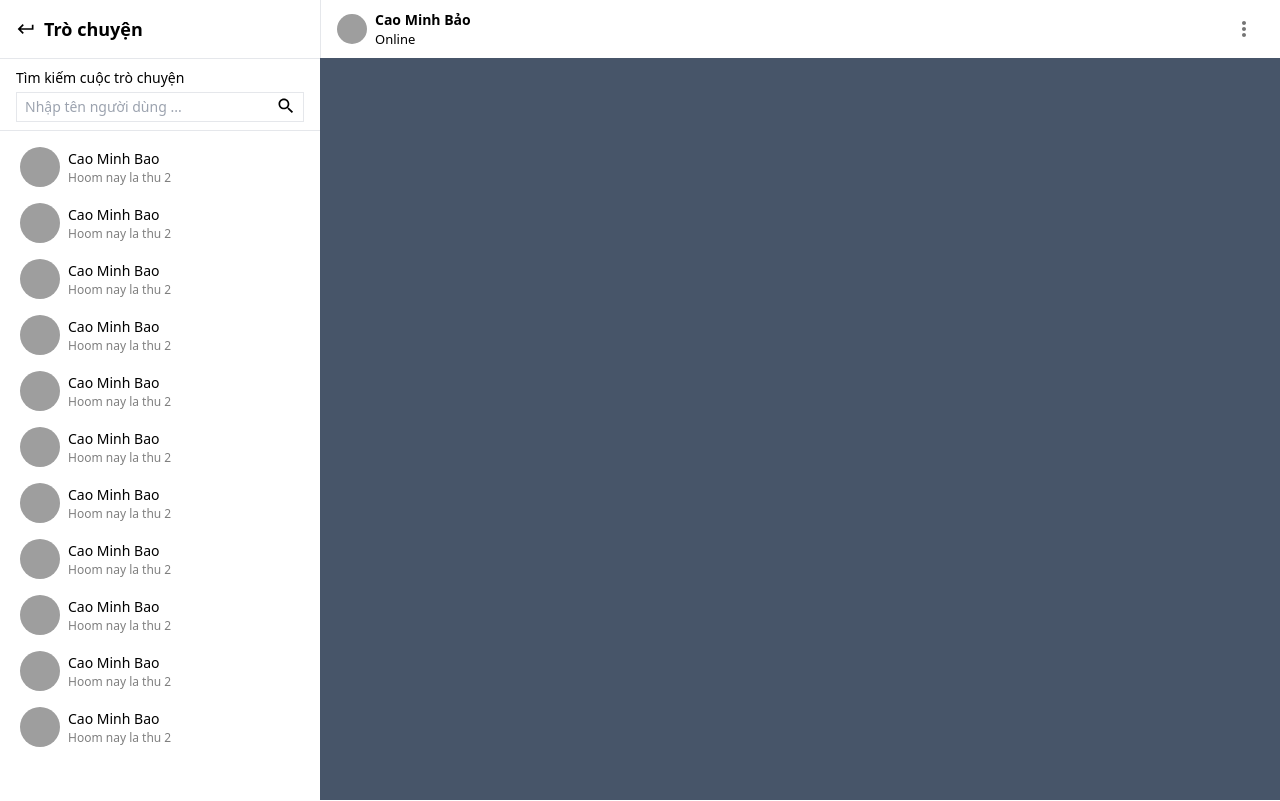
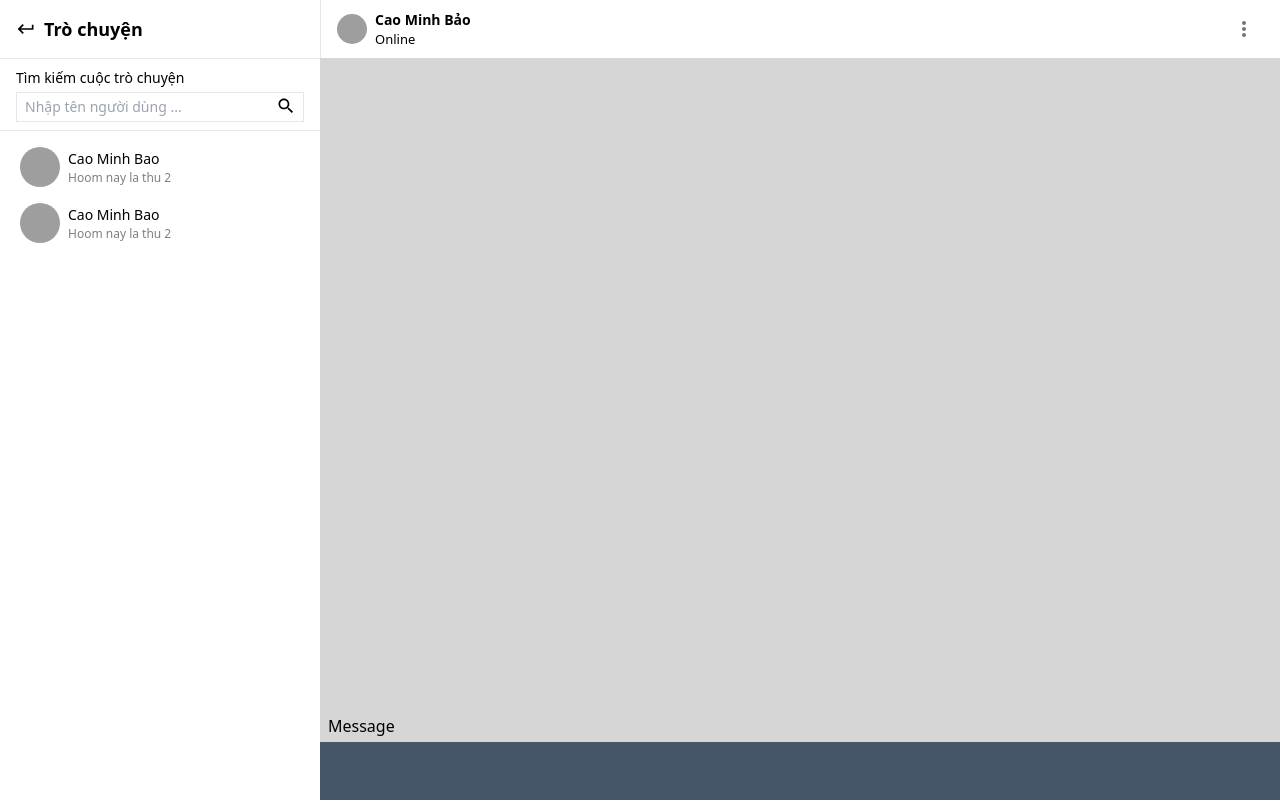
Before and after one commit to caominhbao444/TDTgraduated, a React (Vite) app: page /message in a window 1280 px wide. Built offline with nearby package versions, Linux system fonts and the light colour scheme; grey boxes are pictures that could not be loaded.

Commit message:
chatmess

```diff
--- a/src/components/ChatBox/ChatBox.jsx
+++ b/src/components/ChatBox/ChatBox.jsx
@@ -1,9 +1,11 @@
+import ChatBoxConversation from "./ChatBoxConversation";
 import ChatBoxHeader from "./ChatBoxHeader";
 
 const ChatBox = (props) => {
   return (
     <div className={props.className}>
       <ChatBoxHeader handleBack={props.handleBack} />
+      <ChatBoxConversation data={props.data} />
     </div>
   );
 };
--- /dev/null
+++ b/src/components/ChatBox/ChatBoxConversation.jsx
@@ -0,0 +1,11 @@
+import Message from "./Message";
+
+const ChatBoxConversation = () => {
+  return (
+    <div className="h-[calc(100vh-116px)] bg-[#D6D6D6] overflow-scroll no-scrollbar box-border md:px-2 md:py-1 flex flex-col-reverse ">
+      <Message />
+    </div>
+  );
+};
+
+export default ChatBoxConversation;
--- /dev/null
+++ b/src/components/ChatBox/Message.jsx
@@ -0,0 +1,7 @@
+import React from "react";
+
+const Message = () => {
+  return <div>Message</div>;
+};
+
+export default Message;
--- a/src/components/ChatList/ChatListConversation.jsx
+++ b/src/components/ChatList/ChatListConversation.jsx
@@ -6,15 +6,6 @@ const ChatListConversation = (props) => {
     <div className="h-[calc(100vh-129px)] px-4 py-2 border-t flex flex-col justify-start items-center overflow-scroll no-scrollbar">
       <ChatItem handleClicked={props.handleClicked} />
       <ChatItem handleClicked={props.handleClicked} />
-      <ChatItem handleClicked={props.handleClicked} />
-      <ChatItem handleClicked={props.handleClicked} />
-      <ChatItem handleClicked={props.handleClicked} />
-      <ChatItem handleClicked={props.handleClicked} />
-      <ChatItem handleClicked={props.handleClicked} />
-      <ChatItem handleClicked={props.handleClicked} />
-      <ChatItem handleClicked={props.handleClicked} />
-      <ChatItem handleClicked={props.handleClicked} />
-      <ChatItem handleClicked={props.handleClicked} />
     </div>
   );
 };
```
